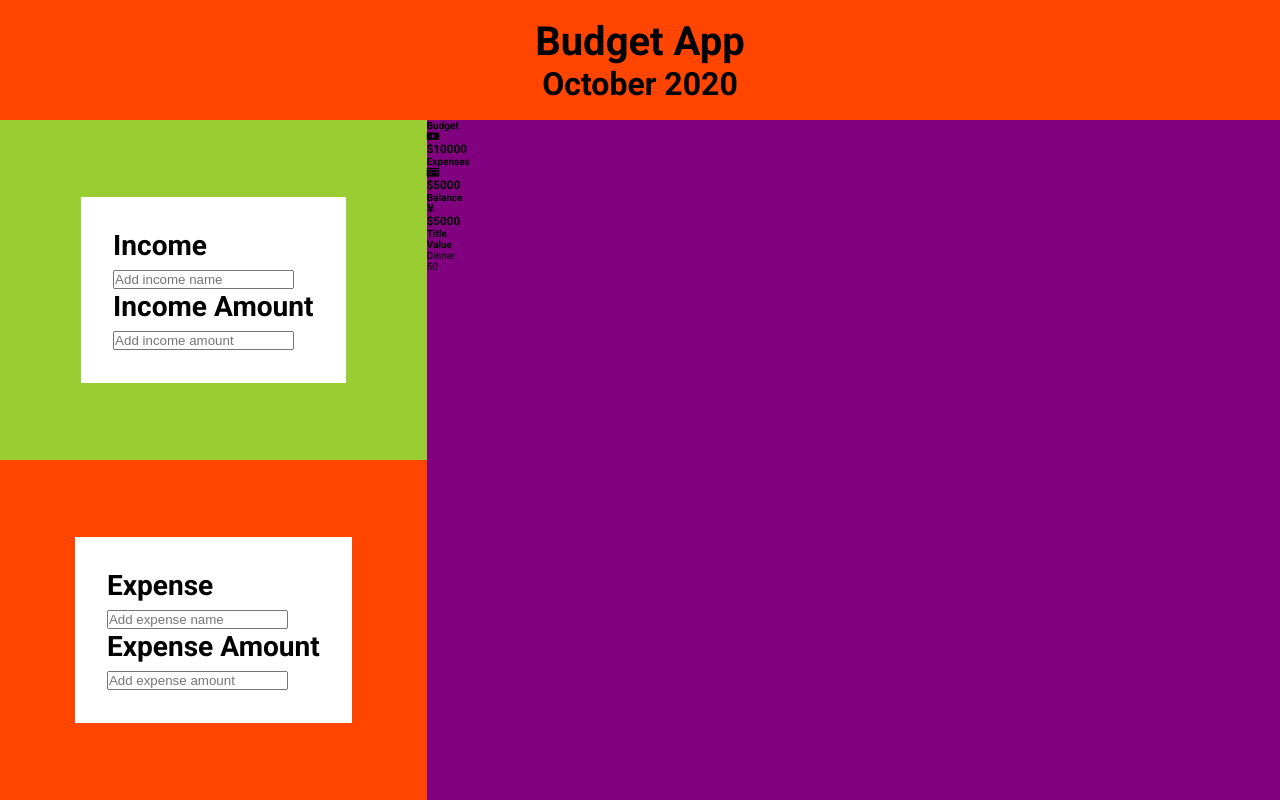
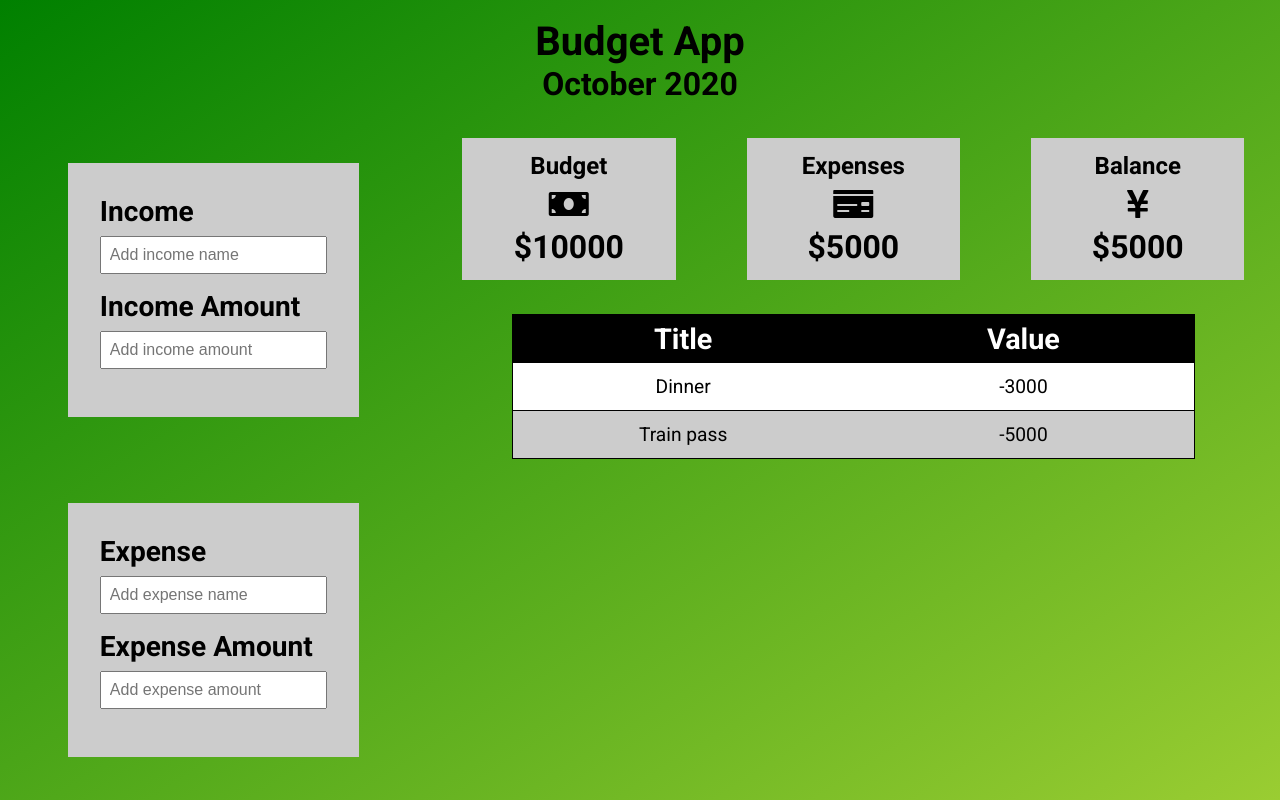
Before and after one commit to chadmuro/budget-app, a plain HTML site: page index.html in a window 1280 px wide. Drawn offline with Linux system fonts and the light colour scheme.

Commit message:
Styling for totals and values

```diff
--- a/index.html
+++ b/index.html
@@ -36,31 +36,50 @@
 
     <div class="display">
         <div class="total">
-            <div class="total__budget">
-                <h4 class="total__budget-name">Budget</h4>
-                <i class="fas fa-money-bill total__budget-icon"></i>
-                <h3 class="total__budget-amount">$10000</h3>
+            <div class="total__item">
+                <h4 class="total__name">Budget</h4>
+                <i class="fas fa-money-bill total__budget-icon total__icon"></i>
+                <h3 class="total__amount" id="total__budget">$10000</h3>
             </div>
-            <div class="total__expense">
-                <h4 class="total__expense-name">Expenses</h4>
-                <i class="fas fa-money-check total__expense-icon"></i>
-                <h3 class="total__expense-amount">$5000</h3>
+            <div class="total__item">
+                <h4 class="total__name">Expenses</h4>
+                <i class="fas fa-money-check total__expense-icon total__icon"></i>
+                <h3 class="total__amount" id="total__expense">$5000</h3>
             </div>
-            <div class="total__balance">
-                <h4 class="total__balance-name">Balance</h4>
-                <i class="fas fa-yen-sign total__balance-icon"></i>
-                <h3 class="total__balance-amount">$5000</h3>
+            <div class="total__item">
+                <h4 class="total__name">Balance</h4>
+                <i class="fas fa-yen-sign total__balance-icon total__icon"></i>
+                <h3 class="total__amount" id="total__balance">$5000</h3>
             </div>
         </div>
         <div class="value">
-            <div class="value__head">
+            <table class="value__table">
+                <thead>
+                    <tr>
+                        <th>Title</th>
+                        <th>Value</th>
+                    </tr>
+                </thead>
+                <tbody>
+                    <tr>
+                        <td>Dinner</td>
+                        <td>-3000</td>
+                    </tr>
+                    <tr>
+                        <td>Train pass</td>
+                        <td>-5000</td>
+                    </tr>
+                </tbody>
+            </table>
+
+            <!-- <div class="value__head">
                 <h4 class="value__head-title">Title</h4>
                 <h4 class="value__head-value">Value</h4>
             </div>
             <div class="value__list">
                 <p class="value__list-name">Dinner</p>
                 <p class="value__list-amount">50</p>
-            </div>
+            </div> -->
         </div>
     </div>
 
--- a/style.css
+++ b/style.css
@@ -15,11 +15,20 @@ body {
     align-content: flex-start;
 }
 
+input {
+    width: 100%;
+    padding: .5rem;
+    font-size: 1rem;
+}
+
+input:focus {
+    outline: none;
+}
+
 /* HEADER */
 .header {
     flex: 0 0 100%;
     height: 15%;
-    background-color: orangered;
     display: flex;
     flex-direction: column;
     align-items: center;
@@ -37,7 +46,6 @@ body {
 
 /* ADD INCOME AND EXPENSES */
 .add {
-    background-color: white;
     flex: 0 0 33.3333%;
     height: 85%;
     display: flex;
@@ -47,7 +55,6 @@ body {
 }
 
 .income {
-    background-color: yellowgreen;
     flex: 1;
     display: flex;
     flex-direction: column;
@@ -56,7 +63,6 @@ body {
 }
 
 .expense {
-    background-color: orangered;
     flex: 1;
     display: flex;
     flex-direction: column;
@@ -65,19 +71,94 @@ body {
 }
 
 .income__box {
-    background-color: white;
+    background-color: #ccc;
     padding: 2rem;
 }
 
 .expense__box {
-    background-color: white;
+    background-color: #ccc;
     padding: 2rem;
+}
+
+.add h3 {
+    margin-bottom: .5rem;
+}
+
+.add input {
+    margin-bottom: 1rem;
 }
 
 
 /* DISPLAY LIST ITEMS AND TOTALS */
 .display {
-    background-color: purple;
     flex: 0 0 66.6666%;
     height: 85%;
+    display: flex;
+    flex-direction: column;
 }
+
+.total {
+    display: flex;
+    justify-content: space-around;
+    align-items: center;
+    flex: 0 0 25%;
+}
+
+.total__item {
+    background-color: #ccc;
+    display: flex;
+    flex-direction: column;
+    align-items: center;
+    justify-content: center;
+    height: 80%;
+    width: 25%;
+    padding: 2rem;
+}
+
+.total__name {
+    font-size: 1.5rem;
+}
+
+.total__amount {
+    font-size: 2rem;
+}
+
+.total__icon {
+    font-size: 2rem;
+    padding: .5rem 0;
+}
+
+.value {
+    flex: 1;
+
+}
+
+table {
+    background-color: white;
+    border: 1px solid black;
+    text-align: center;
+    margin: 1rem auto;
+    font-size: 1.2rem;
+    width: 80%;
+    border-collapse: collapse;
+}
+
+thead {
+    background-color: black;
+    color: white;
+    font-size: 1.8rem;
+}
+
+tr {
+    border: 1px solid black;
+    height: 3rem;
+
+}
+
+tr:nth-child(even) {
+    background-color: #ccc;
+}
+
+td {
+    width: 50%;
+}
```
